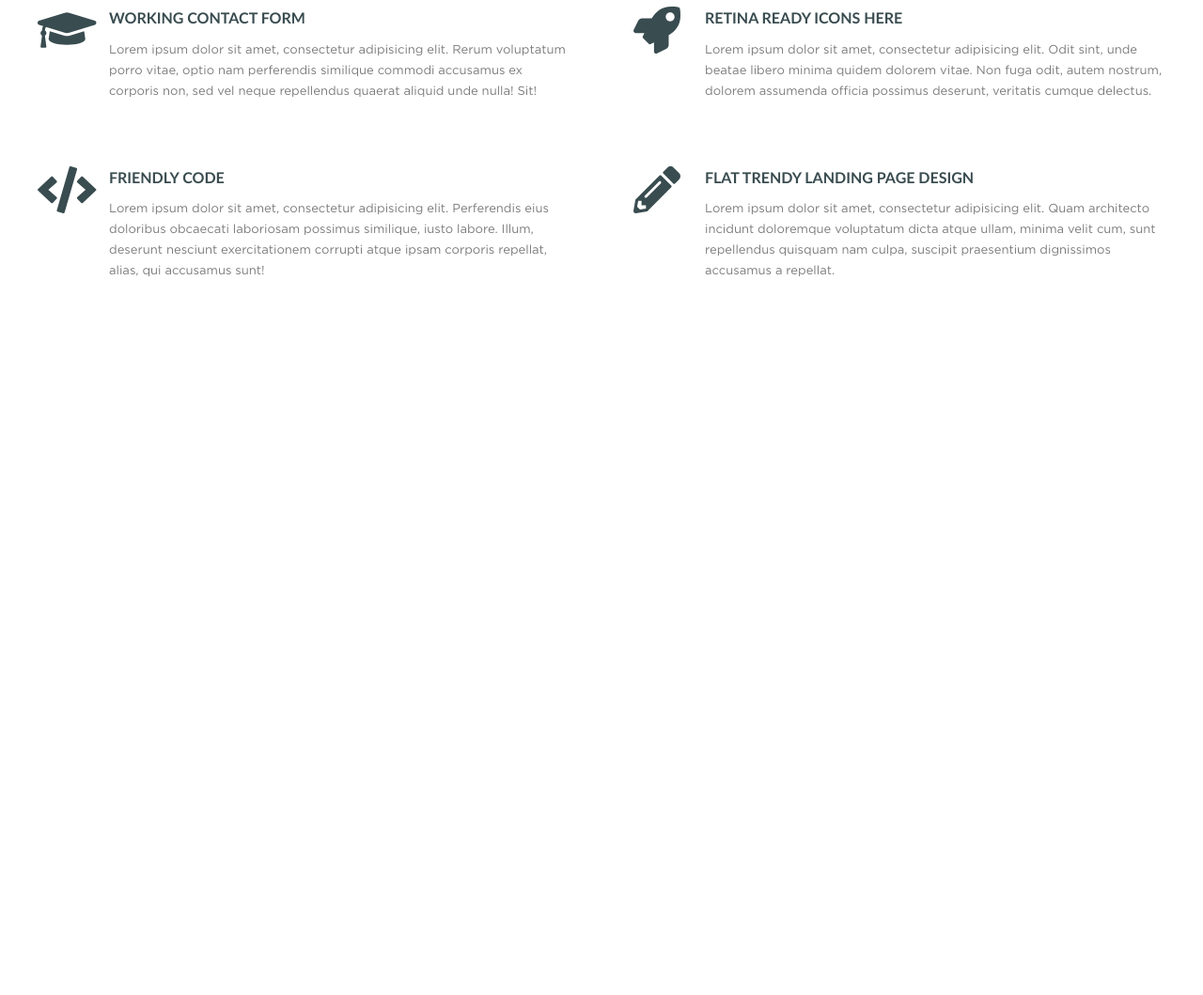
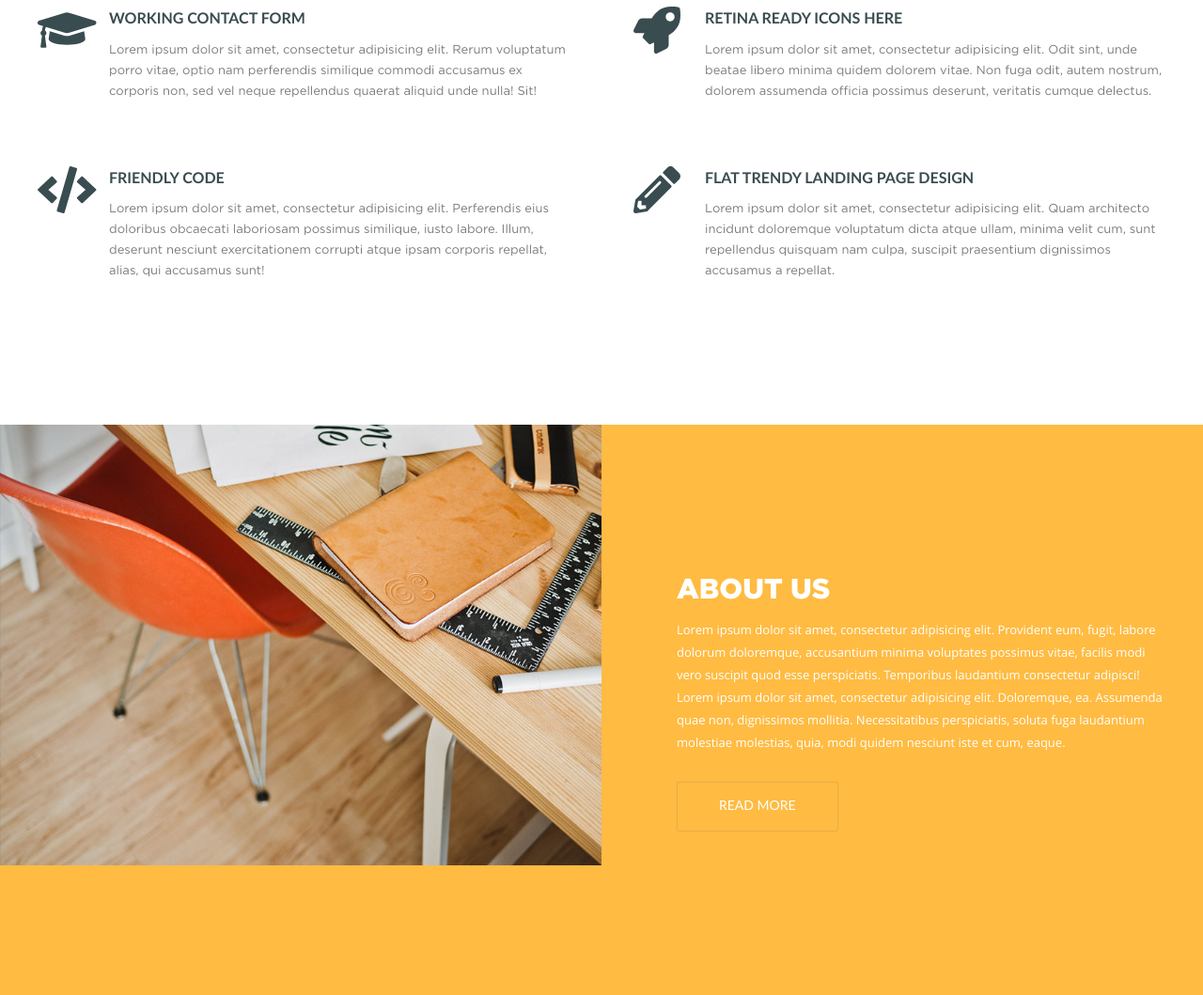
Before and after one commit to igorChechura/project-1, a website: page app/index.html in a window 1280 px wide. Shown: the part 1184-2243 px from the top of the page at 94% size. Before the commit the page ends 1484 px from the top, so only its background shows below. Drawn offline with Linux system fonts and the light colour scheme.

Commit message:
Finished About section

```diff
--- a/app/index.html
+++ b/app/index.html
@@ -118,6 +118,16 @@
 		</div>
 	</section>
 
+	<section class="about" style="background-image: url(img/about-bg.jpg);">
+		<div class="wrapper grid">
+			<div class="about-content">
+				<h2>About Us</h2>
+				<p>Lorem ipsum dolor sit amet, consectetur adipisicing elit. Provident eum, fugit, labore dolorum doloremque, accusantium minima voluptates possimus vitae, facilis modi vero suscipit quod esse perspiciatis. Temporibus laudantium consectetur adipisci! Lorem ipsum dolor sit amet, consectetur adipisicing elit. Doloremque, ea. Assumenda quae non, dignissimos mollitia. Necessitatibus perspiciatis, soluta fuga laudantium molestiae molestias, quia, modi quidem nesciunt iste et cum, eaque.</p>
+				<a href="#" class="button">Read More</a>
+			</div>
+		</div>
+	</section>
+
 	<footer>
 
 	</footer>
--- a/app/sass/main.sass
+++ b/app/sass/main.sass
@@ -182,8 +182,8 @@ section
 // Sevices section
 
 .services
-	height: 300px
 	padding-top: 202px
+	padding-bottom: 152px
 	background-color: #fff
 	h2
 		color: $h-text
@@ -204,7 +204,6 @@ section
 			&:hover
 				.svg-inline--fa
 					color: $accent-orange
-
 		h3
 			margin-bottom: 9px
 			margin-left: 76px
@@ -219,5 +218,38 @@ section
 			font-size: 13px
 			color: $text
 
+// About section
+
+.about
+	background-color: $accent-orange
+	background-repeat: no-repeat
+	background-size: 50%
+	padding-top: 162px
+	padding-bottom: 174px
+	.wrapper
+		grid-template-columns: 1fr 1fr
+	&-content
+		grid-column-start: 2
+		padding-left: 80px
+		color: #fff
+		h2
+			text-align: left
+			font-size: 30px
+			margin-bottom: 20px
+		p
+			text-align: left
+			font-family: opensans-myproject, sans-serif
+			font-size: 13px
+			line-height: 24px
+			margin-bottom: 30px
+		a.button
+			display: inline-block
+			border: 1px solid #e7ad48
+			text-decoration: none
+			font-family: lato-myproject, sans-serif
+			transition: background-color 0.25s ease
+			&:hover
+				background-color: $accent-blue
+
 
 @import "media" // Always at the end
```
Also changed, not shown: app/css/main.min.css, app/img/about-bg.jpg (added).
